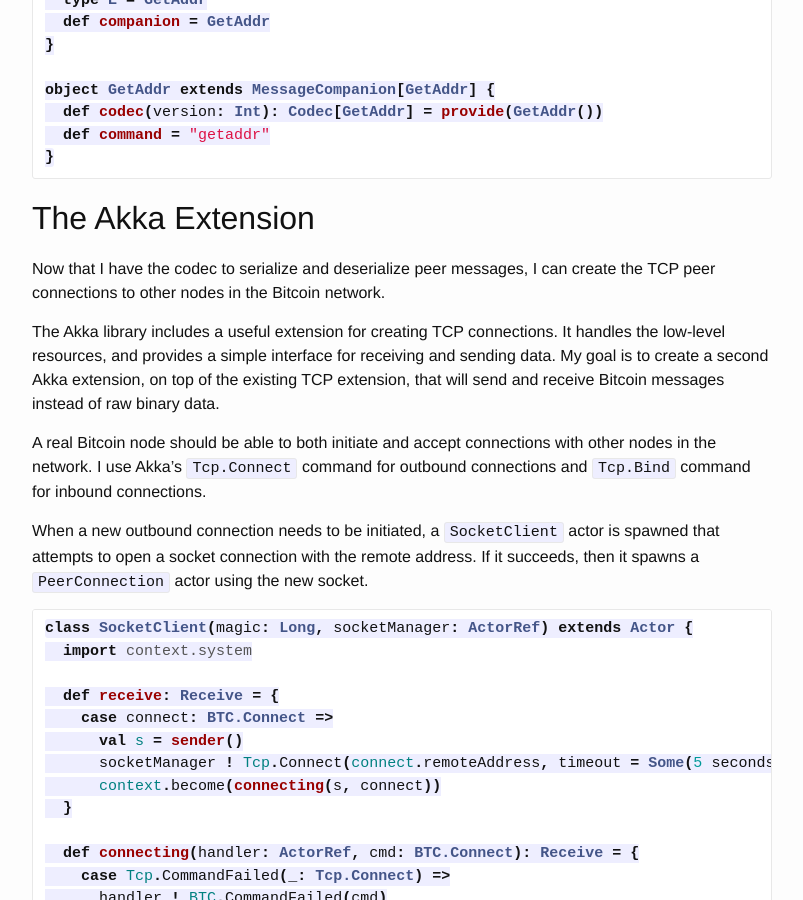
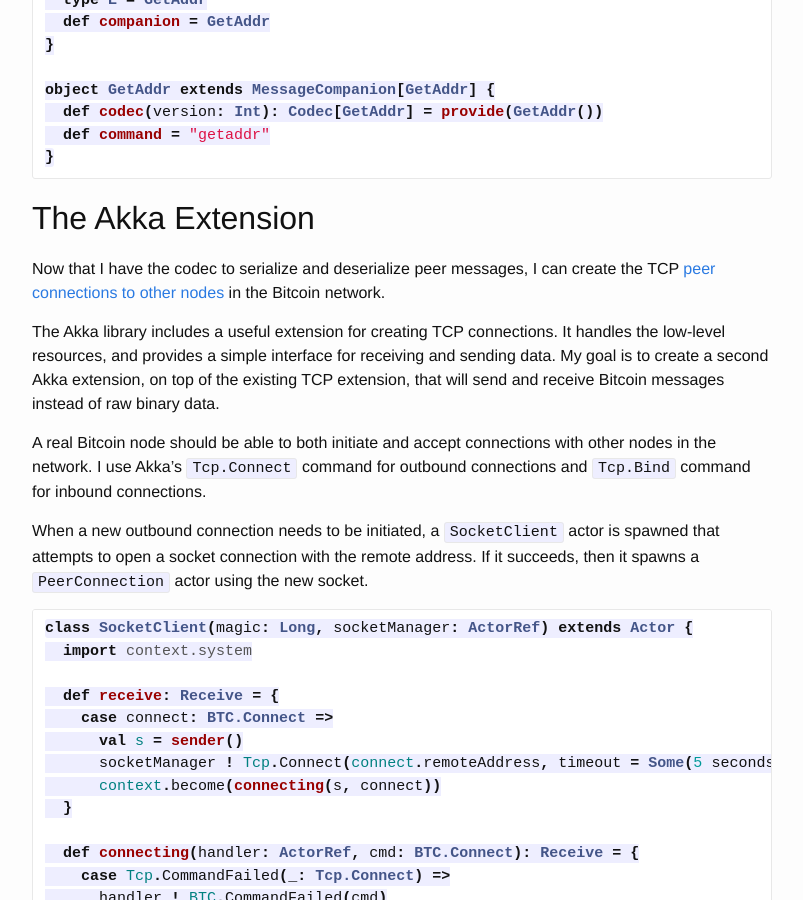
Before and after one commit to yzernik/yzernik.github.io, a Jekyll site: the page built from _posts/2015-09-14-connecting-to-bitcoin-network.md, in a window 1280 px wide and 900 px high, scrolled down 2777 px. Shown: the whole window, without its empty margins (238-1041 px from the left). Built offline with Jekyll 4.4.1, drawn with Linux system fonts in a browser that asks for light colours; Markdown is read by kramdown in place of the engine named in the settings; comment, search, counter and statistics services are not loaded; part of the change alters nothing that is shown.

Commit message:
add link to btc-io

```diff
--- a/_posts/2015-09-14-connecting-to-bitcoin-network.md
+++ b/_posts/2015-09-14-connecting-to-bitcoin-network.md
@@ -117,7 +117,7 @@ object GetAddr extends MessageCompanion[GetAddr] {
 
 ## The Akka Extension
 
-Now that I have the codec to serialize and deserialize peer messages, I can create the TCP peer connections to other nodes in the Bitcoin network.
+Now that I have the codec to serialize and deserialize peer messages, I can create the TCP [peer connections to other nodes][btc-io] in the Bitcoin network.
 
 The Akka library includes a useful extension for creating TCP connections. It handles the low-level resources, and provides a simple interface for receiving and sending data. My goal is to create a second Akka extension, on top of the existing TCP extension, that will send and receive Bitcoin messages instead of raw binary data.
 
@@ -249,3 +249,4 @@ The nice thing about this representation is that the same exact receive methods
 [companion-type]:   http://eng.kifi.com/reflections-on-companion-type-systems/
 [bitcoin-scodec]:   https://github.com/yzernik/bitcoin-scodec
 [peer-handshake]:   https://github.com/aantonop/bitcoinbook/blob/develop/ch06.asciidoc#network_handshake
+[btc-io]:           https://github.com/yzernik/btc-io
```
